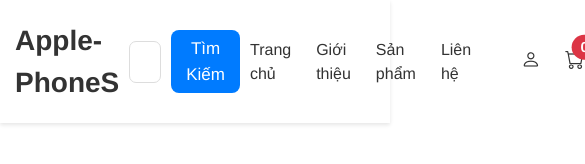
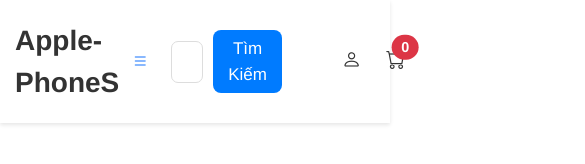
Before and after one commit to YoungBoyC/Group_WebShopPhone, a plain HTML site: page product.html in a window 390 px wide. Shown: the whole page, 585 px wide, since content can reach past the window. Drawn offline with nearby package versions, Linux system fonts and the light colour scheme.

Commit message:
Update 11-7

```diff
--- a/product.html
+++ b/product.html
@@ -16,12 +16,18 @@
                     <a href="index.html">Apple-PhoneS</a>
                 </div>
 
+                <button class="menu-toggle d-md-none btn btn-link"
+                    type="button" data-bs-toggle="collapse" data-bs-target="#mobileMenu"
+                    aria-controls="mobileMenu" aria-expanded="false" aria-label="Toggle navigation">
+                    <i class="bi bi-list"></i>
+                </button>
+
                 <div class="search-bar">
                     <input type="text" placeholder="Tìm kiếm sản phẩm...">
                     <button type="submit">Tìm Kiếm</button>
                 </div>
 
-                <ul class="nav-menu">
+                <ul class="nav-menu collapse d-lg-flex" id="mobileMenu">
                     <li><a href="index.html">Trang chủ</a></li>
                     <li><a href="about.html">Giới thiệu</a></li>
                     <li><a href="product.html">Sản phẩm</a></li>
@@ -36,5 +42,6 @@
             </div>
         </nav>
     </header>
+    <script src="https://cdn.jsdelivr.net/npm/bootstrap@5.3.3/dist/js/bootstrap.min.js"></script>
 </body>
 </html>
```
